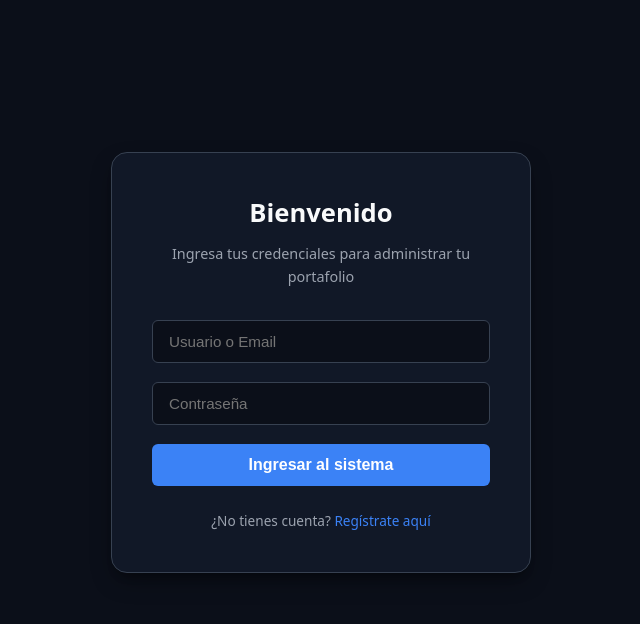
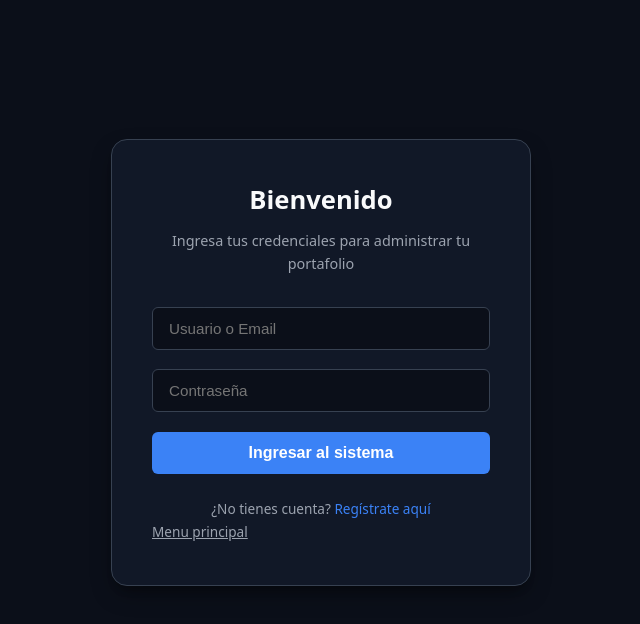
Before and after one commit to HillkirkLautaro/Plataforma_de_Proyectos, a plain HTML site: page frontend/views/login.html in a window 1280 px wide. Shown: the whole page, without its empty margins (319-959 px from the left). Drawn offline with Linux system fonts and the light colour scheme.

Commit message:
Agrego botón de menu principal

```diff
--- a/frontend/views/login.html
+++ b/frontend/views/login.html
@@ -20,6 +20,7 @@
             <div class="footer-links">
                 ¿No tienes cuenta? <a href="registro.html">Regístrate aquí</a>
             </div>
+            <a href="index.html" class="footer-links">Menu principal</a>
         </div>
     </div>
     <script src="../js/api.js"></script>
```
Also changed, not shown: frontend/views/registro.html (+1 -0 lines).
